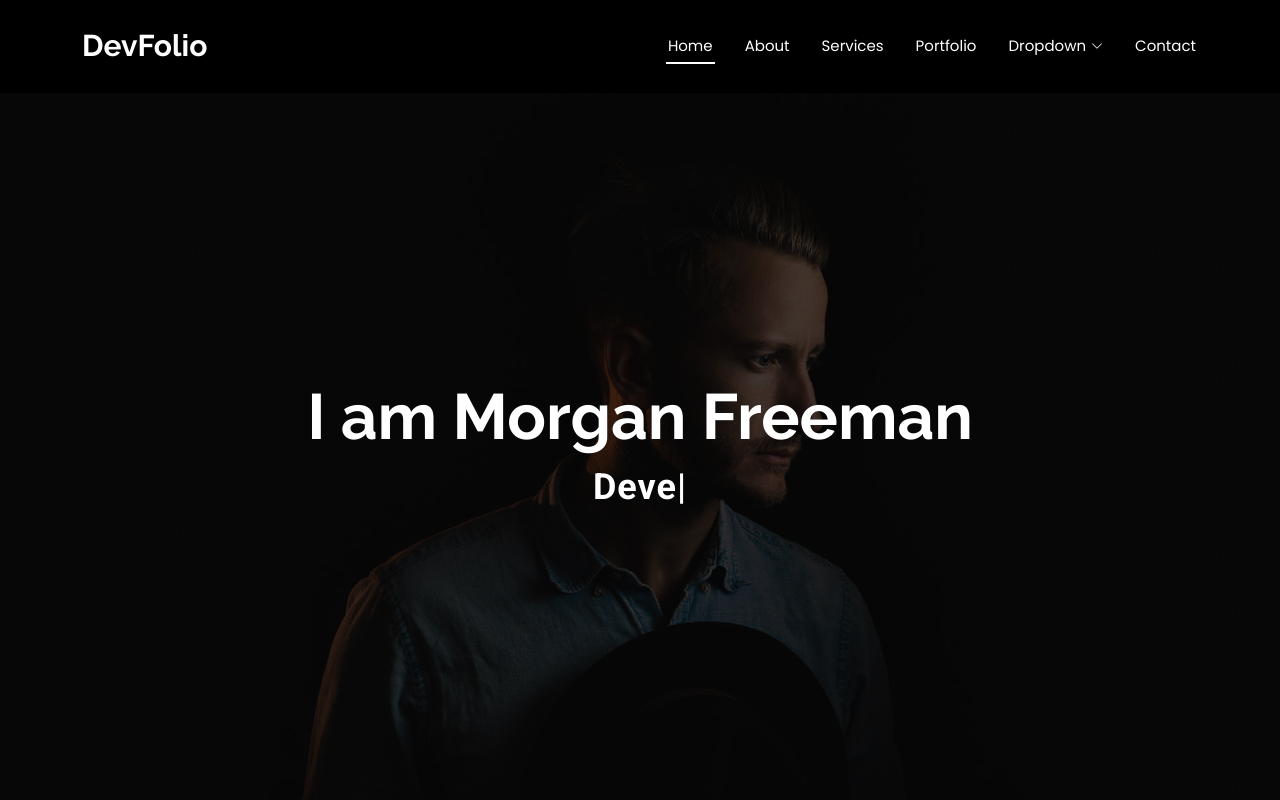
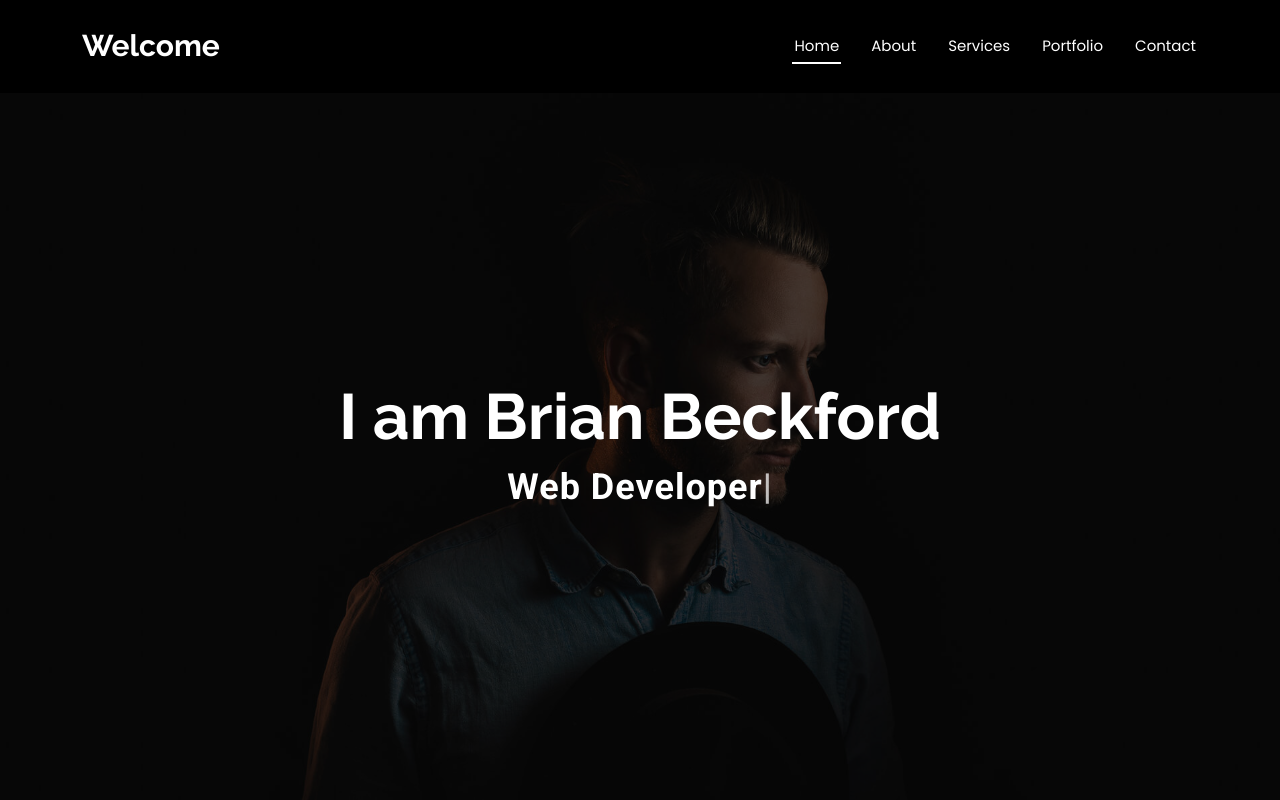
Before and after one commit to brianbeckford/portfolio, a plain HTML site: page index.html in a window 1280 px wide. Shown: the top 800 px of the page. Drawn offline with Linux system fonts and the light colour scheme.

Commit message:
Update index.html

```diff
--- a/index.html
+++ b/index.html
@@ -4,7 +4,7 @@
 <head>
   <meta charset="utf-8">
   <meta content="width=device-width, initial-scale=1.0" name="viewport">
-  <title>Index - DevFolio Bootstrap Template</title>
+  <title>Brian Beckford Portfolio</title>
   <meta name="description" content="">
   <meta name="keywords" content="">
 
@@ -44,7 +44,7 @@
       <a href="index.html" class="logo d-flex align-items-center">
         <!-- Uncomment the line below if you also wish to use an image logo -->
         <!-- <img src="assets/img/logo.png" alt=""> -->
-        <h1 class="sitename">DevFolio</h1>
+        <h1 class="sitename">Welcome</h1>
       </a>
 
       <nav id="navmenu" class="navmenu">
@@ -53,7 +53,7 @@
           <li><a href="#about">About</a></li>
           <li><a href="#services">Services</a></li>
           <li><a href="#portfolio">Portfolio</a></li>
-          <li class="dropdown"><a href="#"><span>Dropdown</span> <i class="bi bi-chevron-down toggle-dropdown"></i></a>
+          <!--<li class="dropdown"><a href="#"><span>Dropdown</span> <i class="bi bi-chevron-down toggle-dropdown"></i></a>
             <ul>
               <li><a href="#">Dropdown 1</a></li>
               <li class="dropdown"><a href="#"><span>Deep Dropdown</span> <i class="bi bi-chevron-down toggle-dropdown"></i></a>
@@ -69,7 +69,7 @@
               <li><a href="#">Dropdown 3</a></li>
               <li><a href="#">Dropdown 4</a></li>
             </ul>
-          </li>
+          </li>-->
           <li><a href="#contact">Contact</a></li>
         </ul>
         <i class="mobile-nav-toggle d-xl-none bi bi-list"></i>
@@ -86,8 +86,8 @@
       <img src="assets/img/hero-img.jpg" alt="" data-aos="fade-in">
 
       <div class="container d-flex flex-column align-items-center justify-content-center text-center" data-aos="fade-up" data-aos-delay="100">
-        <h2>I am Morgan Freeman</h2>
-        <p><span class="typed" data-typed-items="Designer, Developer, Freelancer, Photographer"></span></p>
+        <h2>I am Brian Beckford</h2>
+        <p><span class="typed" data-typed-items="Web Designer, Web Developer, IT Professional"></span></p>
       </div>
 
     </section><!-- /Hero Section -->
```
